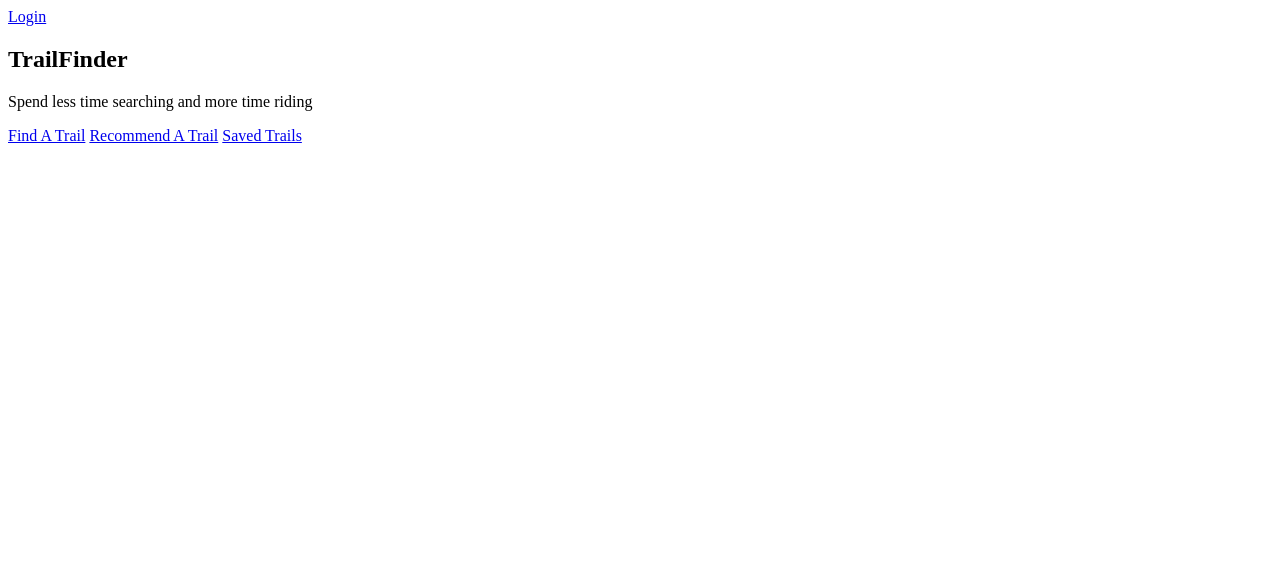
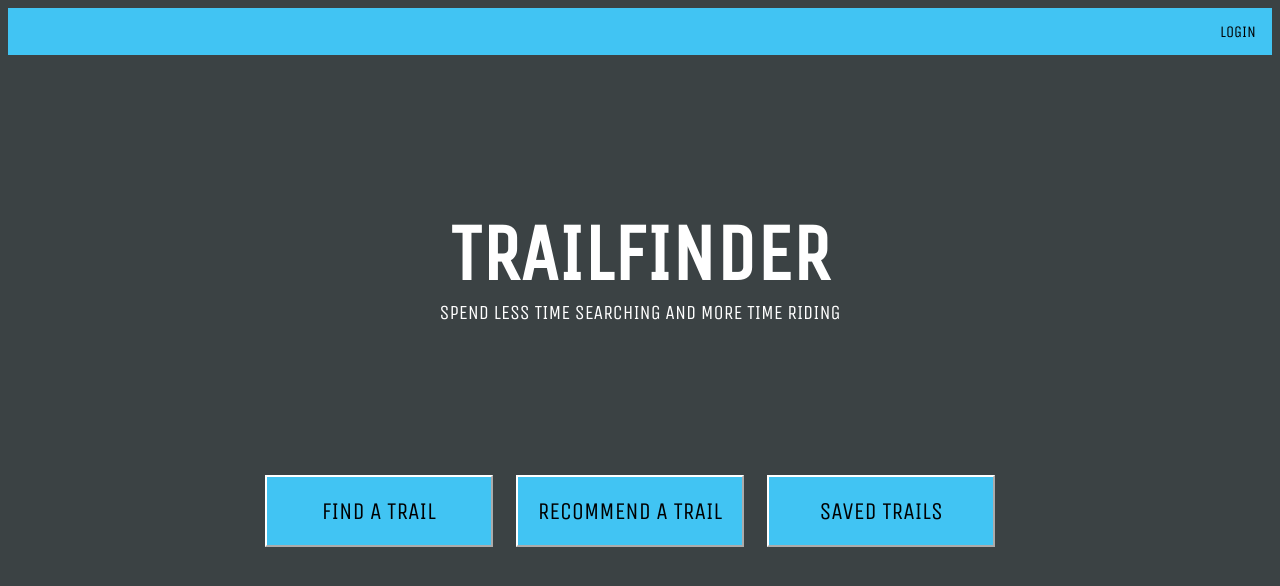
Before and after one commit to CarterS01/TrailFinder, a Flask app: page / in a window 1280 px wide. Shown: the top 586 px of the page. Run offline with Flask 3, Linux system fonts and the light colour scheme.

Commit message:
A few samples trails were added to the trails table in the database for testing purposes. Additionally, a CSS file was created for the main page and for fonts, and further additions to the frontend of the page were made. These included adjustments for the layout, font, and color scheme.

```diff
--- /dev/null
+++ b/static/fonts.css
@@ -0,0 +1,8 @@
+@font-face {
+    font-family: "Unica One";
+    src: url("fonts/UnicaOne-Regular.ttf");
+}
+
+body {
+    font-family: "Unica One";
+}
--- /dev/null
+++ b/static/home.css
@@ -0,0 +1,61 @@
+body {
+    background-color: #3b4244;
+}
+
+h1 {
+    margin-top: 12%;
+    margin-bottom: 0%;
+    font-size: 500%;
+    color: white;
+}
+
+p {
+    margin-top: 0%;
+    margin-bottom: 12%;
+    font-size: 125%;
+    color: white;
+}
+
+ul {
+    list-style-type: none;
+    margin: 0;
+    padding: 0;
+    overflow: hidden;
+    background-color: #41c4f3;
+}
+
+ul li {
+    float: right;
+}
+
+ul li a {
+    display: block;
+    text-align: center;
+    padding: 14px 16px;
+    color: black;
+    text-decoration: none;
+}
+
+ul li a:hover {
+    background-color: #6ad5fc;
+}
+
+.container {
+    text-align: center;
+    font-family: "Unica One";
+}
+
+input {
+    display: inline-block;
+    width: 18%;
+    height: 3em;
+    margin-right: 20px;
+    background-color: #41c4f3;
+    font-family: "Unica One";
+    font-size: 150%;
+    border-color: white;
+}
+
+input:hover {
+    background-color: #6ad5fc;
+}
--- a/templates/home.html
+++ b/templates/home.html
@@ -3,27 +3,32 @@
 <head>
     <meta charset="UTF-8">
     <title>TrailFinder: Home</title>
+    <link href="static/home.css" rel="stylesheet"/>
+    <link href="static/fonts.css" rel="stylesheet"/>
 </head>
 
 <body>
     <header>
-        <nav>
-            <a href="/login">Login</a>
-        </nav>
+        <ul>
+            <li><a href="/login">LOGIN</a></li>
+        </ul>
     </header>
     <main>
-        <section id="Welcome">
-            <div class="container">
-                <h1>TrailFinder</h1>
-                <p>Spend less time searching and more time riding</p>
-            </div>
-        </section>
+        <div class="welcome">
+            <section id="Welcome">
+                <div class="container">
+                    <h1>TRAILFINDER</h1>
+                    <p>SPEND LESS TIME SEARCHING AND MORE TIME RIDING</p>
+                </div>
+            </section>
+        </div>
 
         <section id="buttons">
             <div class="container">
-                <a href="/find_a_trail">Find A Trail</a>
-                <a href="/recommend_a_trail">Recommend A Trail</a>
-                <a href="/saved_trails">Saved Trails</a>
+                <!--<a href="/find_a_trail">Find A Trail</a>-->
+                <input type="button" value="FIND A TRAIL" onclick="location.href='/find_a_trail'"/>
+                <input type="button" value="RECOMMEND A TRAIL" onclick="location.href='/recommend_a_trail'"/>
+                <input type="button" value="SAVED TRAILS" onclick="location.href='/saved_trails'"/>
             </div>
         </section>
     </main>
```
Also changed, not shown: data.db, static/fonts/UnicaOne-Regular.ttf (added).
